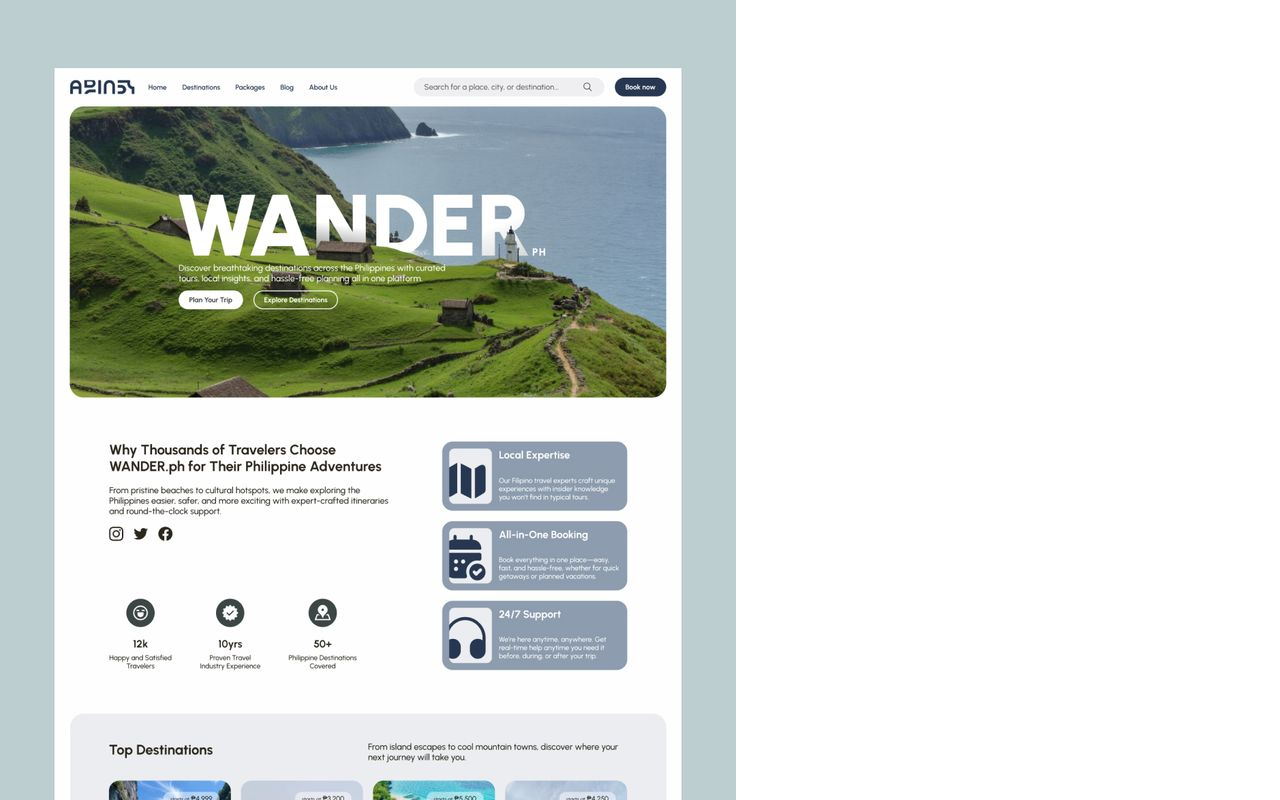
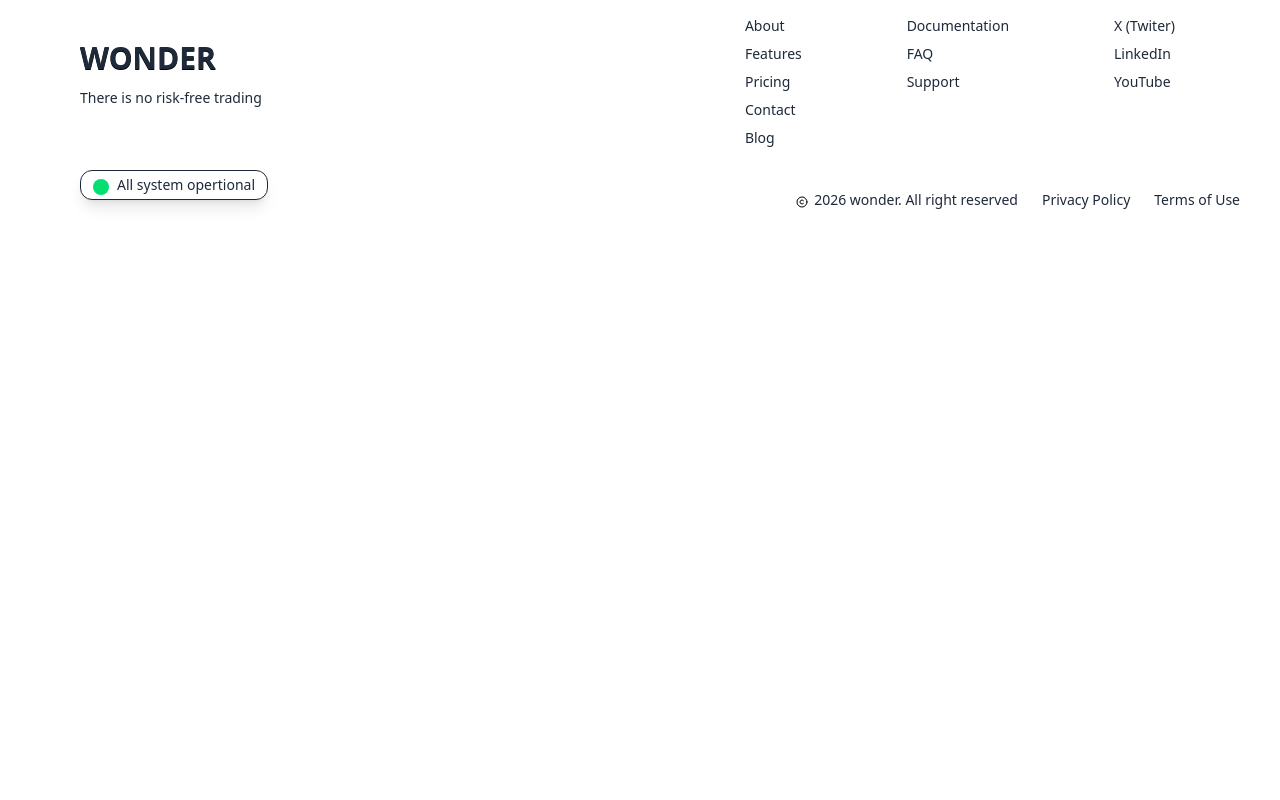
Before and after one commit to nischal-aachaju/Travel-UI, a React (Vite) app: page / in a window 1280 px wide. Shown: the top 800 px of the page. Built offline with nearby package versions, Linux system fonts and the light colour scheme.

Commit message:
footer added by Nischal shrestha

```diff
--- a/src/App.jsx
+++ b/src/App.jsx
@@ -5,11 +5,11 @@ import Body1 from './components/layout/Body1'
 import Body2 from './components/layout/Body2'
 import Body3 from './components/layout/Body3'
 import Footer from './components/layout/Footer'
-import imafgs from "./assets/images/UI.png"
+
 const App = () => {
   return (
     <div>
-      <img src={imafgs} alt="" />
+
       <Navbar/>
       <Hero />
       <Body1 />
--- a/src/components/layout/Footer.jsx
+++ b/src/components/layout/Footer.jsx
@@ -1,8 +1,41 @@
 import React from 'react'
-
+import { Copyright } from 'lucide-react'
 const Footer = () => {
   return (
-    <div>
+    <div className='h-60 w-full text-sm text-gray-800  flex justify-center items-center '>
+      <div className='h-full w-1/2  flex justify-between py-10 px-20 flex-col'>
+        <div className='flex flex-col gap-3'>
+          <h2 className='text-shadow-2xs text-shadow-black text-3xl font-bold fo'>WONDER</h2>
+          <p>There is no risk-free trading</p>
+        </div>
+        <button className='w-fit flex bg-white border rounded-xl shadow-lg px-3  py-1'><div className='bg-green-400  shadow-black h-4 w-4 rounded-full mt-1 mr-2'></div>All system opertional</button>
+      </div>
+      <div className='h-full w-1/2  flex flex-col '>
+        <div className='w-full h-40 flex justify-evenly items-start pt-4 font-sans'>
+          <ul className=' flex flex-col gap-2'>
+            <li>About</li>
+            <li>Features</li>
+            <li>Pricing</li>
+            <li>Contact</li>
+            <li>Blog</li>
+          </ul>
+          <ul className=' flex flex-col gap-2'>
+            <li>Documentation</li>
+            <li>FAQ</li>
+            <li>Support</li>
+          </ul>
+          <ul className=' flex flex-col gap-2'>
+            <li>X (Twiter)</li>
+            <li>LinkedIn</li>
+            <li>YouTube</li>
+          </ul>
+        </div>
+        <div className='w-full h-20 flex justify-end items-center gap-6 pr-10 '>
+          <p className=' flex items-center gap-1'><Copyright className='pt-1' size={16} color="#000" />2026 wonder. All right reserved</p>
+          <p>Privacy Policy</p>
+          <p>Terms of Use</p>
+        </div>
+      </div>
 
     </div>
   )
```
